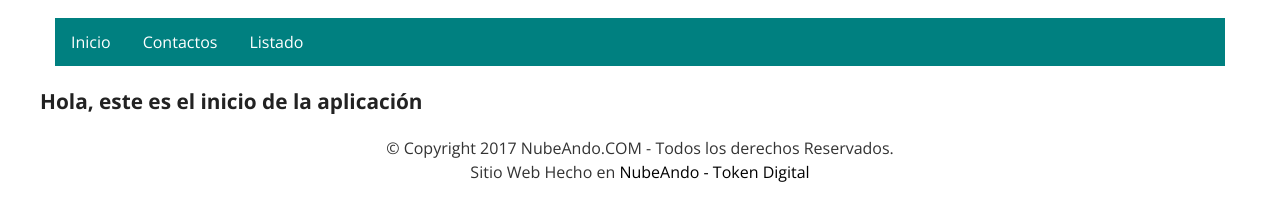
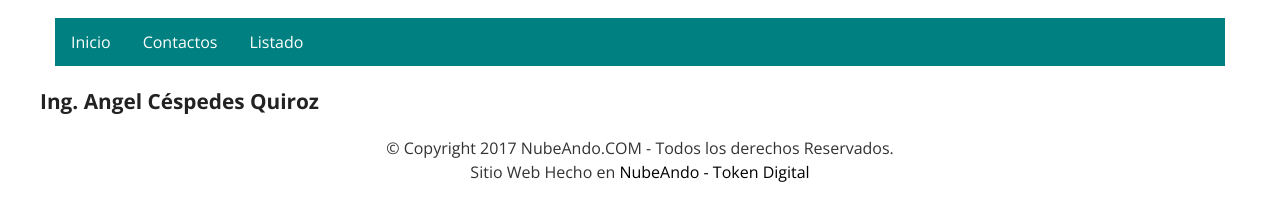
Before and after one commit to NubeAndoBo/WebUnicaPageHTML5CSSJAVASCRIPT, a website: page public_html/index.html in a window 1280 px wide. Shown: the part 63-284 px from the top of the page. Drawn offline with nearby package versions, Linux system fonts and the light colour scheme.

Commit message:
mi web unica

```diff
--- a/public_html/index.html
+++ b/public_html/index.html
@@ -5,7 +5,7 @@
         <meta name="viewport" content="width=device-width, initial-scale=1, maximum-scale=1, user-scalable=no">
         <link rel="stylesheet" href="css/styles.css">
         <link rel="stylesheet" href="css/estilos.css">
-        <title>Mi librería JavaScript - Rutas</title>
+        <title>Mi Web Unica usando Técnologias Web</title>
     </head>
     <body>
         <header>
--- a/public_html/vistas/inicio.html
+++ b/public_html/vistas/inicio.html
@@ -1,3 +1,3 @@
 <div class="ed-container">
-    <h3>Hola, este es el inicio de la aplicación</h3>
+    <h3>Ing. Angel Céspedes Quiroz</h3>
 </div>
```
